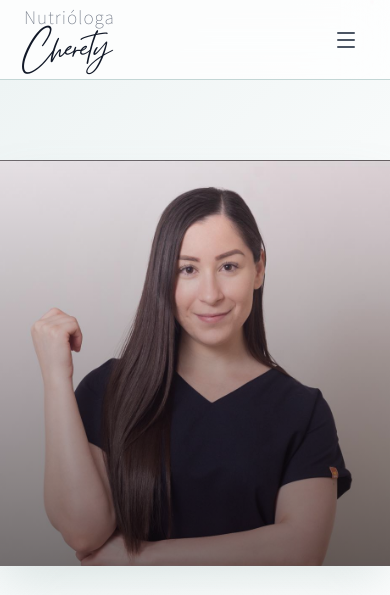
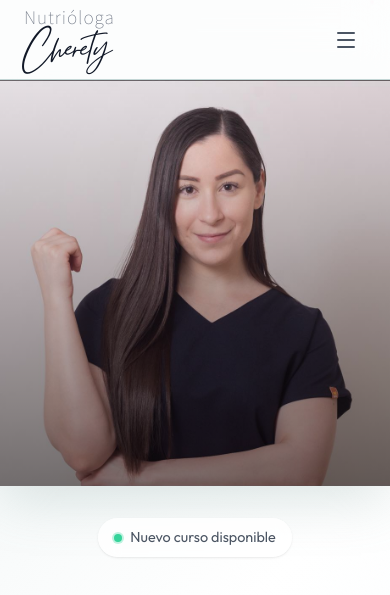
Before and after one commit to Eduardo-pena2000/brenda-cherety, a React (Vite) app in the folder client/: page / in a window 390 px wide. Shown: the top 595 px of the page. Built offline with nearby package versions, Linux system fonts and the light colour scheme; a web font is replaced by a local one.

Commit message:
UI Updates: Restaurar imagen del hero para que toque el marco superior en móviles

```diff
--- a/client/src/index.css
+++ b/client/src/index.css
@@ -1545,6 +1545,7 @@ button {
     display: block !important;
     margin-left: -1.5rem;
     margin-right: -1.5rem;
+    margin-top: -5rem;
     width: calc(100% + 3rem);
   }
 }
```
